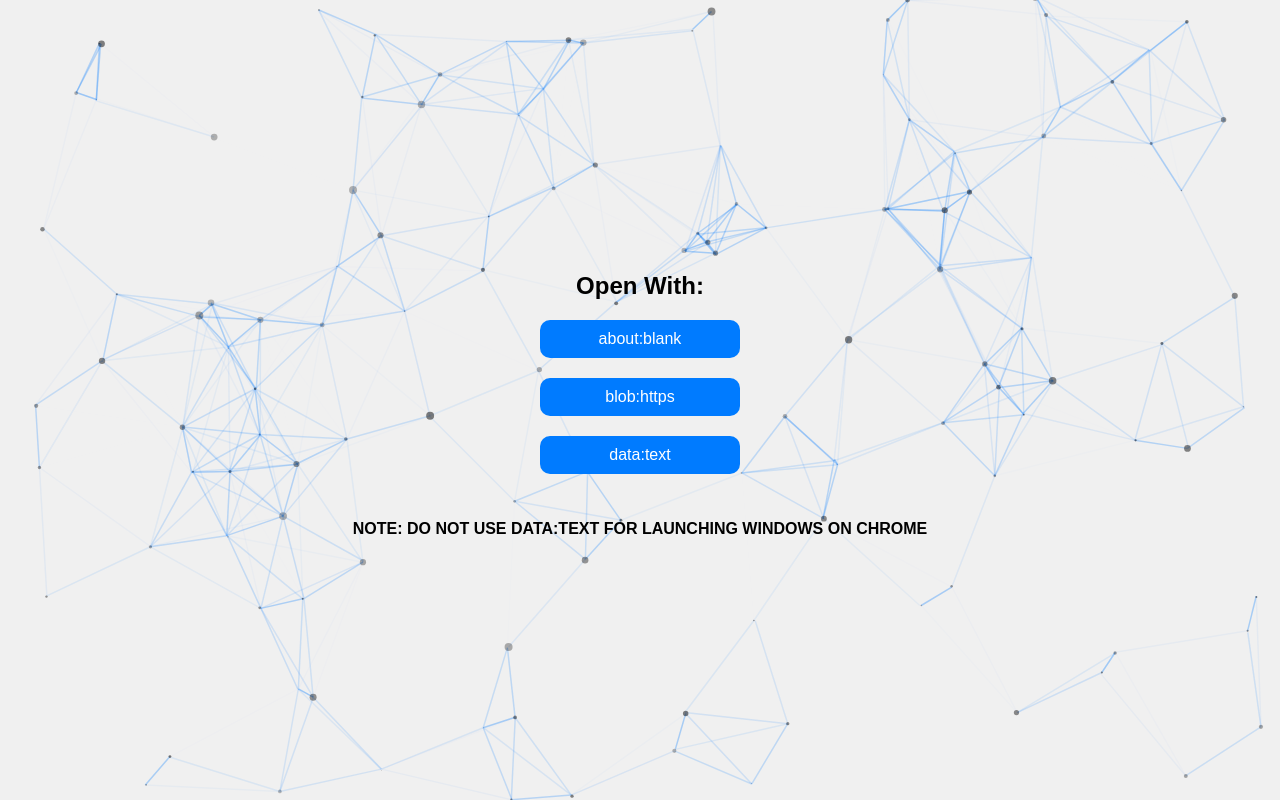
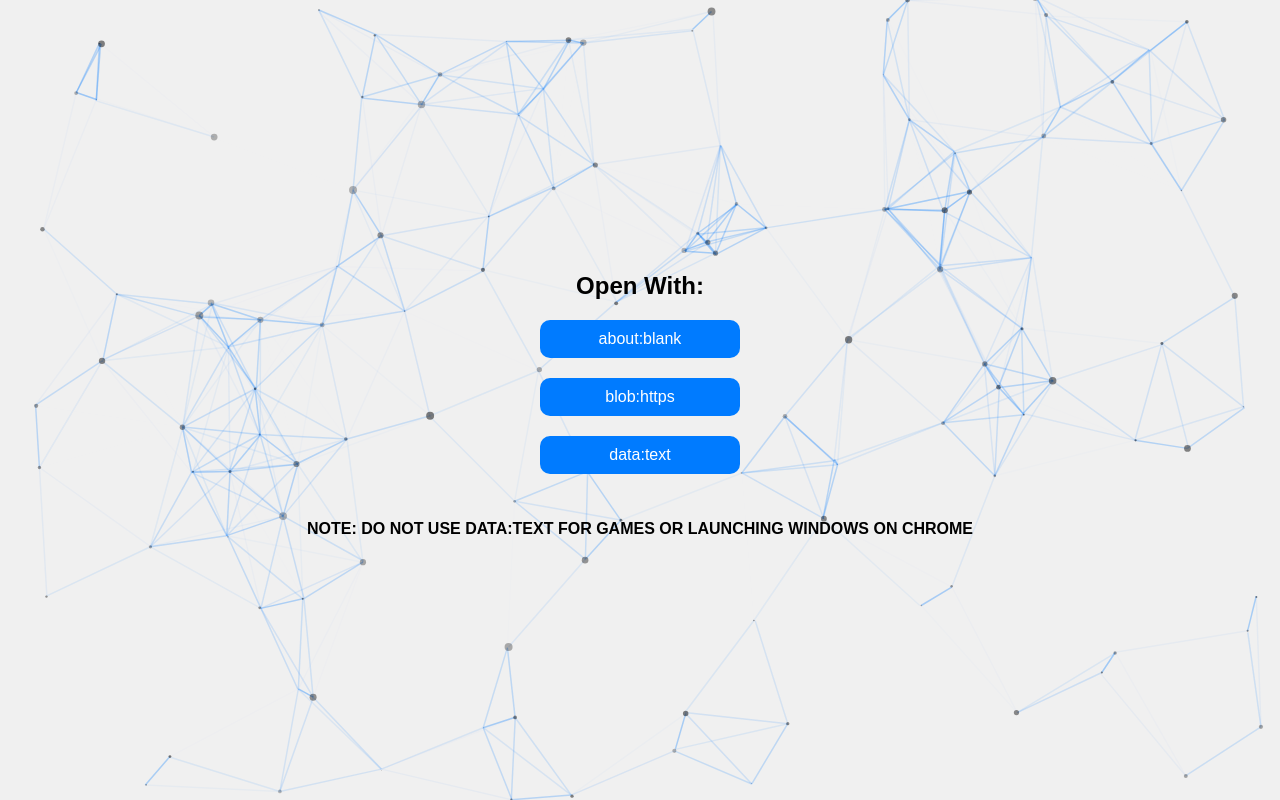
Before and after one commit to ndirmn3/Krypton, a plain HTML site: page index.html in a window 1280 px wide. Drawn offline with nearby package versions, Linux system fonts and the light colour scheme.

Commit message:
Update index.html

```diff
--- a/index.html
+++ b/index.html
@@ -90,7 +90,7 @@
         <button id="dataUrlBtn">data:text</button>
         <br>
         <br>
-        <h4>NOTE: DO NOT USE DATA:TEXT FOR LAUNCHING WINDOWS ON CHROME</h4>
+        <h4>NOTE: DO NOT USE DATA:TEXT FOR GAMES OR LAUNCHING WINDOWS ON CHROME</h4>
         <!--
         <h4>Ensure that popups are allowed:</h4>
         <p>1. Open chrome://settings/content/popups</p>
```
